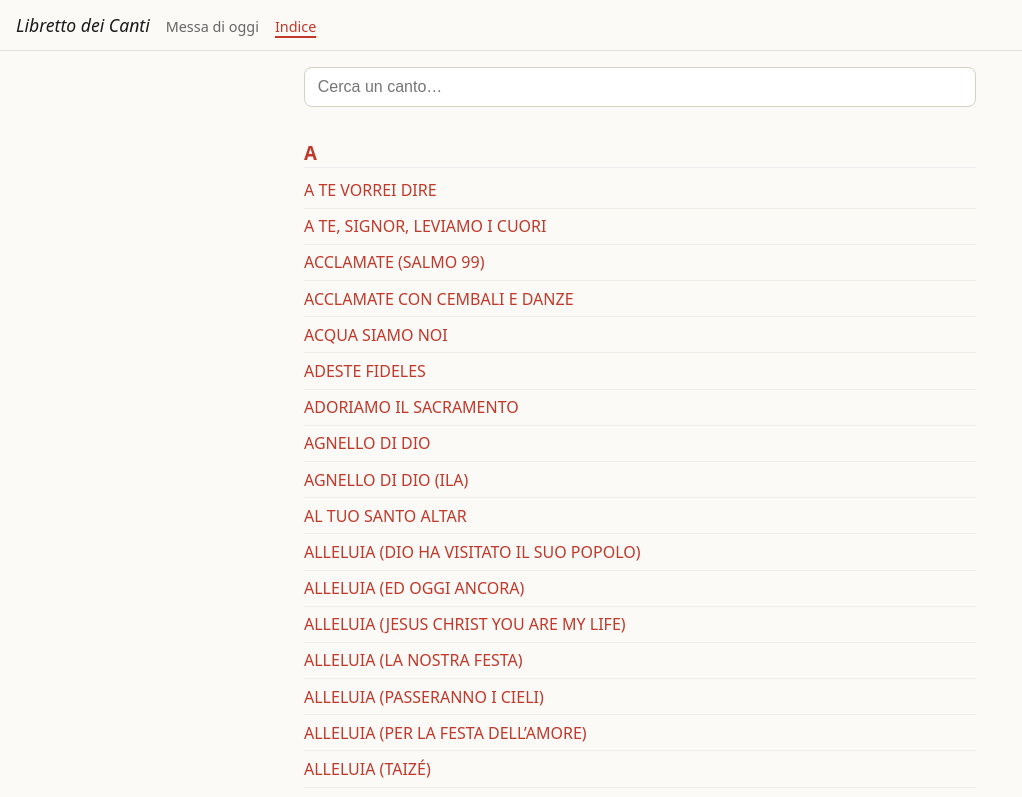
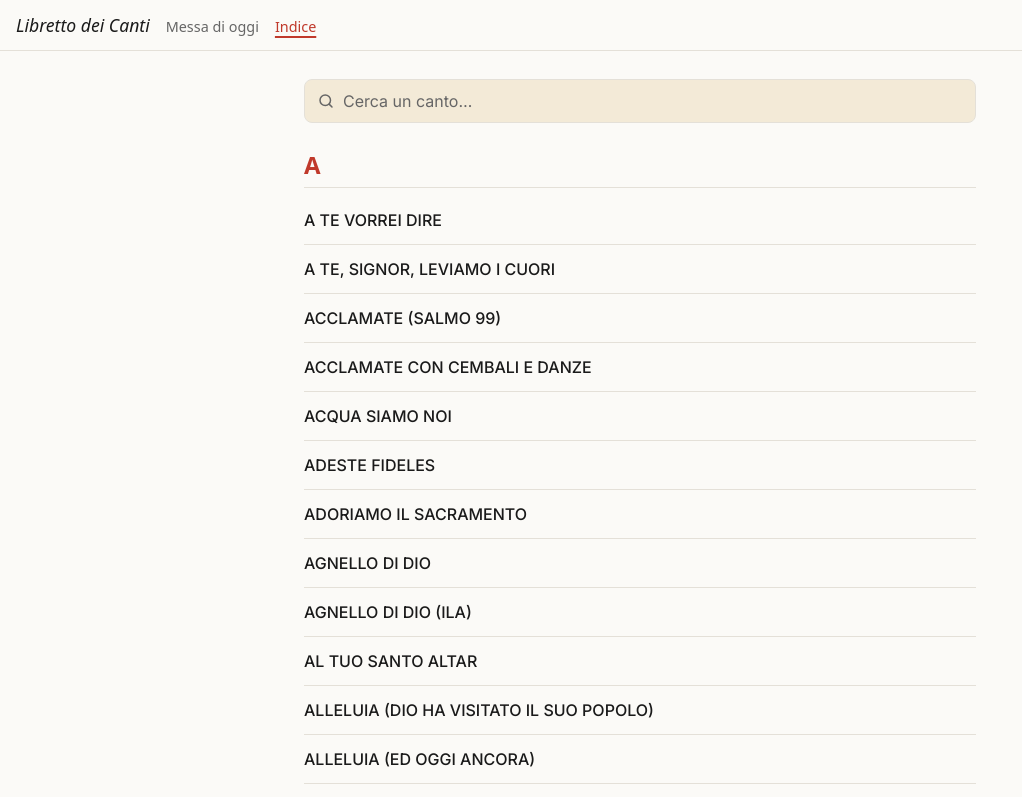
Before and after one commit to RicCa96/libretto-canti-vezzano, a React (Vite) app: page /canti in a window 1280 px wide. Shown: the top 797 px of the page, without its empty margins (0-1022 px from the left). Built offline with nearby package versions, Linux system fonts and the light colour scheme.

Commit message:
feat(ui): restyle song index with sticky search and letter headers

```diff
--- a/src/pages/SongIndex.css
+++ b/src/pages/SongIndex.css
@@ -1,16 +1,83 @@
 .index-search {
-  width: 100%;
-  padding: 0.6rem 0.8rem;
-  font-size: 1rem;
-  border: 1px solid #d6d1c7;
-  border-radius: 0.5rem;
-  margin-bottom: 1rem;
+  position: sticky;
+  top: 4rem;
+  z-index: 5;
+  display: flex;
+  align-items: center;
+  gap: var(--s-2);
+  padding: 0 var(--s-3);
+  height: 44px;
+  background: var(--surface-2);
+  border: 1px solid var(--rule);
+  border-radius: var(--r-md);
+  margin: var(--s-3) 0 var(--s-4);
 }
+
+.index-search__icon {
+  color: var(--muted);
+  flex-shrink: 0;
+}
+
+.index-search__input {
+  flex: 1;
+  border: 0;
+  background: transparent;
+  font-family: var(--font-sans);
+  font-size: var(--fs-body);
+  color: var(--ink);
+  outline: none;
+  padding: 0;
+}
+
+.index-search__input::placeholder {
+  color: var(--muted);
+}
+
+.index-search:focus-within {
+  border-color: var(--accent);
+}
+
+.index-empty {
+  color: var(--muted);
+  font-style: italic;
+  margin-top: var(--s-4);
+}
+
 .index-group-letter {
-  margin: 1rem 0 0.3rem;
+  font-family: var(--font-display);
+  font-style: normal;
+  font-weight: 600;
+  font-size: var(--fs-h2);
   color: var(--accent);
-  border-bottom: 1px solid #eee;
+  margin: var(--s-5) 0 var(--s-2);
+  padding-bottom: var(--s-1);
+  border-bottom: 1px solid var(--rule);
 }
-.index-list { list-style: none; padding: 0; margin: 0; }
-.index-list li { padding: 0.35rem 0; border-bottom: 1px solid #f0ede6; }
-.index-list a { text-decoration: none; }
+
+.index-list {
+  list-style: none;
+  padding: 0;
+  margin: 0;
+}
+
+.index-list li {
+  border-bottom: 1px solid var(--rule);
+}
+
+.index-list li:last-child {
+  border-bottom: 0;
+}
+
+.index-list a {
+  display: block;
+  padding: var(--s-3) 0;
+  font-family: var(--font-sans);
+  font-weight: 500;
+  color: var(--ink);
+  text-decoration: none;
+  min-height: 44px;
+}
+
+.index-list a:hover {
+  color: var(--accent);
+}
--- a/src/pages/SongIndex.tsx
+++ b/src/pages/SongIndex.tsx
@@ -8,6 +8,27 @@ function normalize(s: string): string {
     .toLowerCase()
     .normalize('NFD')
     .replace(/[̀-ͯ]/g, '')
+}
+
+function SearchIcon() {
+  return (
+    <svg
+      className="index-search__icon"
+      width="18"
+      height="18"
+      viewBox="0 0 24 24"
+      fill="none"
+      stroke="currentColor"
+      strokeWidth="2"
+      strokeLinecap="round"
+      strokeLinejoin="round"
+      aria-hidden="true"
+      focusable="false"
+    >
+      <circle cx="11" cy="11" r="7" />
+      <path d="m20 20-3.5-3.5" />
+    </svg>
+  )
 }
 
 export function SongIndex() {
@@ -32,16 +53,19 @@ export function SongIndex() {
 
   return (
     <>
+      <div className="index-search">
+        <SearchIcon />
         <input
           type="search"
-        className="index-search"
+          className="index-search__input"
           placeholder="Cerca un canto…"
           value={query}
           onChange={(e) => setQuery(e.target.value)}
           aria-label="Cerca un canto"
         />
+      </div>
       {filtered.length === 0 ? (
-        <p>Nessun canto trovato.</p>
+        <p className="index-empty">Nessun canto trovato.</p>
       ) : (
         groups.map(([letter, list]) => (
           <section key={letter}>
```
Lines whose indentation alone changed are shown as unchanged.
